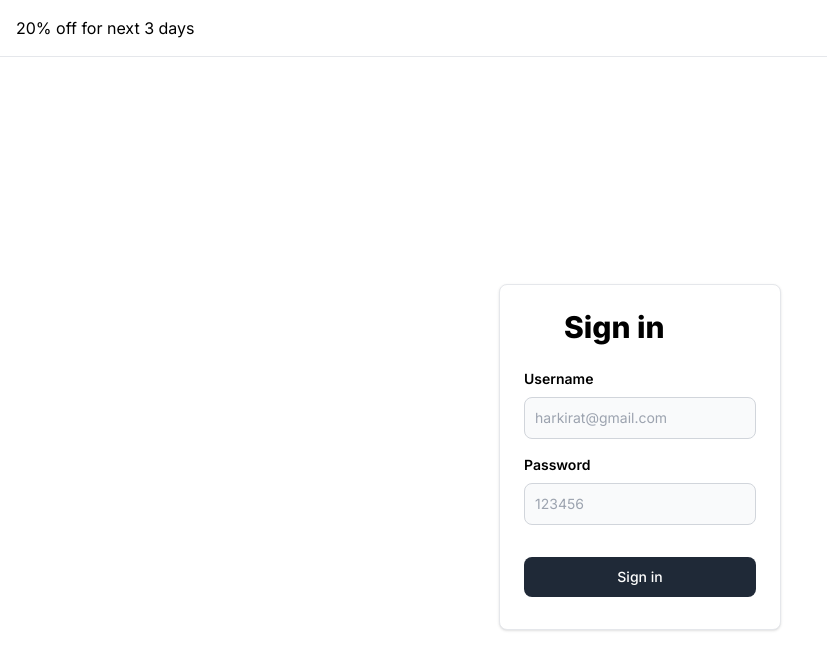
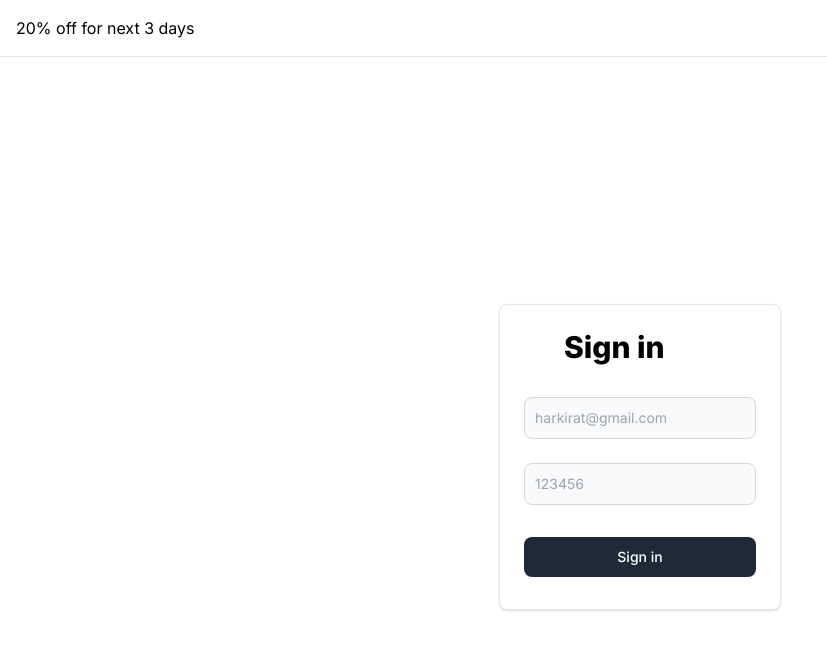
Before and after one commit to sach2996/learning, a Next.js app in the folder day25-nextjs-intro/next-app/: page /signin in a window 1280 px wide. Shown: the top 670 px of the page, without its empty margins (0-827 px from the left). Built offline with nearby package versions, Linux system fonts and the light colour scheme.

Commit message:
label commented

```diff
--- a/day25-nextjs-intro/next-app/app/(auth)/signin/page.tsx
+++ b/day25-nextjs-intro/next-app/app/(auth)/signin/page.tsx
@@ -44,7 +44,7 @@ function LabelledInput({ label, placeholder, type }: LabelledInputType) {
   return (
     <div>
       <label className="block mb-2 text-sm text-black font-semibold pt-4">
-        {label}
+        {/* {label} */}
       </label>
       <input
         type={type || "text"}
```
